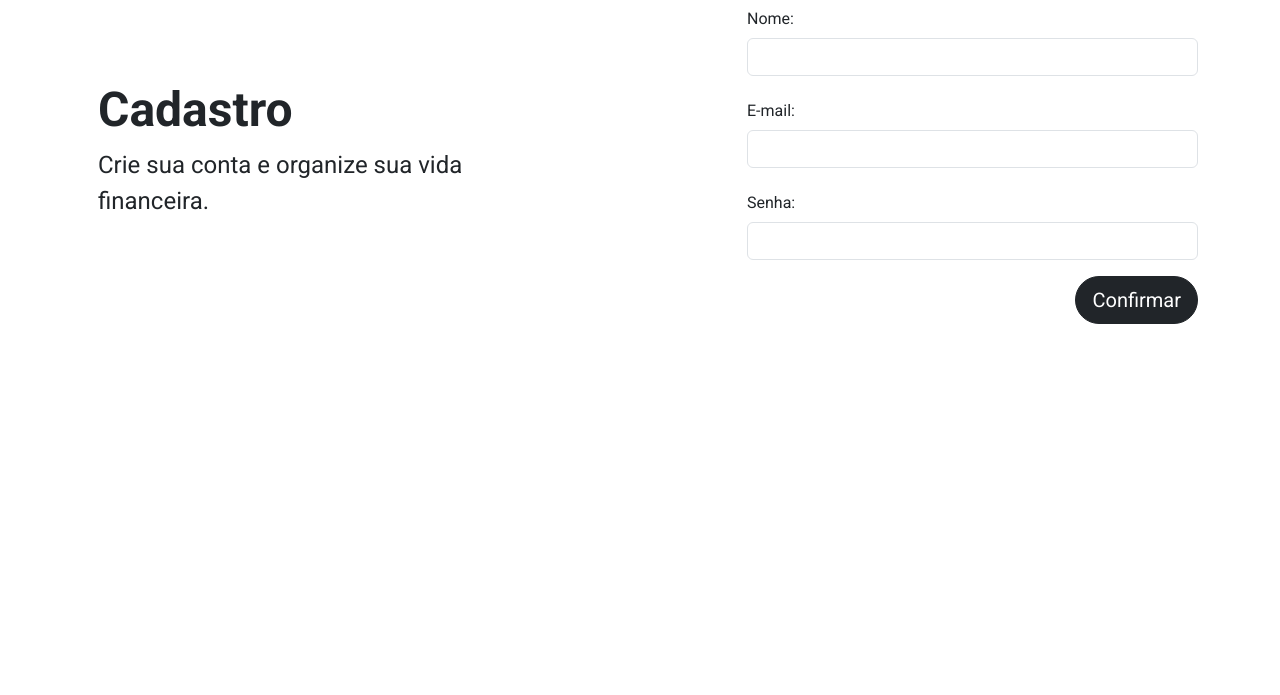
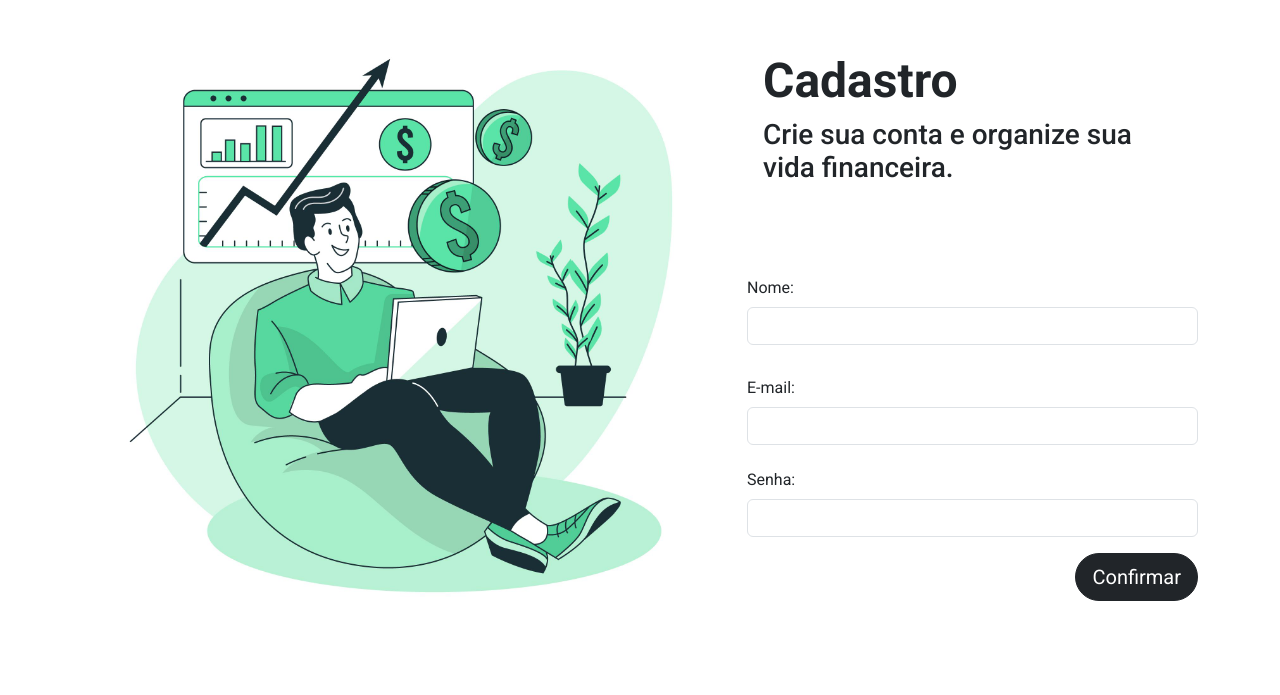
Before and after one commit to elinaldosoft/gastemenos, a Django app: page /sign-up in a window 1280 px wide. Shown: the part 84-779 px from the top of the page. Run offline with Django 4.2, Linux system fonts and the light colour scheme; some libraries are stand-ins or nearby versions.

Commit message:
signup view

```diff
--- a/templates/accounts/sign-in.html
+++ b/templates/accounts/sign-in.html
@@ -40,7 +40,9 @@
               </button>
           </div>
         </form>
-    </section>
+      </div>
+    </div>
+  </section>
   <p class="mt-5 mb-3 text-body-secondary" style="position: absolute; bottom: 0;">&copy; {% now "Y" %}</p>
-  </main>
+</main>
 {% endblock %}
--- a/templates/accounts/sign-up.html
+++ b/templates/accounts/sign-up.html
@@ -2,22 +2,29 @@
 {% load static %}
 
 {% block content %}
-<div class="container-sm">
-    <div class="row align-items-center">
+<div class="container-sm signup">
+    <div class="">
+
+        <div class="row">
             <div class="col-sm-7">
+                <div class="p-1 mb-4 rounded-3">
+                    <figure class="figure">
+                    <img src="static\img\financial.jpg" class="figure-img img-fluid float-end mx-auto" alt="...">
+                    </figure>
+                </div>
+            </div>
+            <div class="col-sm-5">
                 <div class="p-1 mb-4 rounded-3">
                     <div class="container-fluid py-5">
                       <h1 class="display-5 fw-bold">Cadastro</h1>
-                  <p class="col-md-8 fs-4">Crie sua conta e organize sua vida financeira.</p>
+                      <h3>Crie sua conta e organize sua vida financeira.</h3>
                     </div>
                 </div>
-        </div>
-        <div class="col-sm-5">
                 <form action="/sign-up" method="post">
                     {% csrf_token %}
-                <div class="mb-3 row">
+                    <div class="form-outline mb-4">
                         {{ form.name.errors }}
-                    <label for="{{ form.name.id_for_label }}" class="col-sm-3 col-form-label">Nome:</label>
+                        <label for="{{ form.name.id_for_label }}" class="col-sm-12 col-form-label">Nome:</label>
                         <div class="col-sm-12">
                             {{ form.name }}
                         </div>
@@ -25,7 +32,7 @@
 
                     <div class="mb-3 row">
                         {{ form.email.errors }}
-                    <label for="{{ form.email.id_for_label }}" class="col-sm-3 col-form-label">E-mail:</label>
+                        <label for="{{ form.email.id_for_label }}" class="col-sm-12 col-form-label">E-mail:</label>
                         <div class="col-sm-12">
                             {{ form.email }}
                         </div>
@@ -33,7 +40,7 @@
 
                     <div class="mb-3 row">
                         {{ form.password.errors }}
-                    <label for="{{ form.password.id_for_label }}" class="col-sm-3 col-form-label">Senha:</label>
+                        <label for="{{ form.password.id_for_label }}" class="col-sm-12 col-form-label">Senha:</label>
                         <div class="col-sm-12">
                             {{ form.password }}
                         </div>
@@ -48,4 +55,5 @@
             </div>
         </div>
     </div>
+</div>
 {% endblock %}
--- a/templates/base.html
+++ b/templates/base.html
@@ -73,6 +73,12 @@
           width: 350px;
       }
 
+      .signup {
+        display: flex;
+        justify-content: center;
+        align-items: center;
+      }
+
       .cad:hover {
           color: #fff;
       }
```
Also changed, not shown: static/img/financial.jpg (added). Lines whose indentation alone changed are shown as unchanged.
